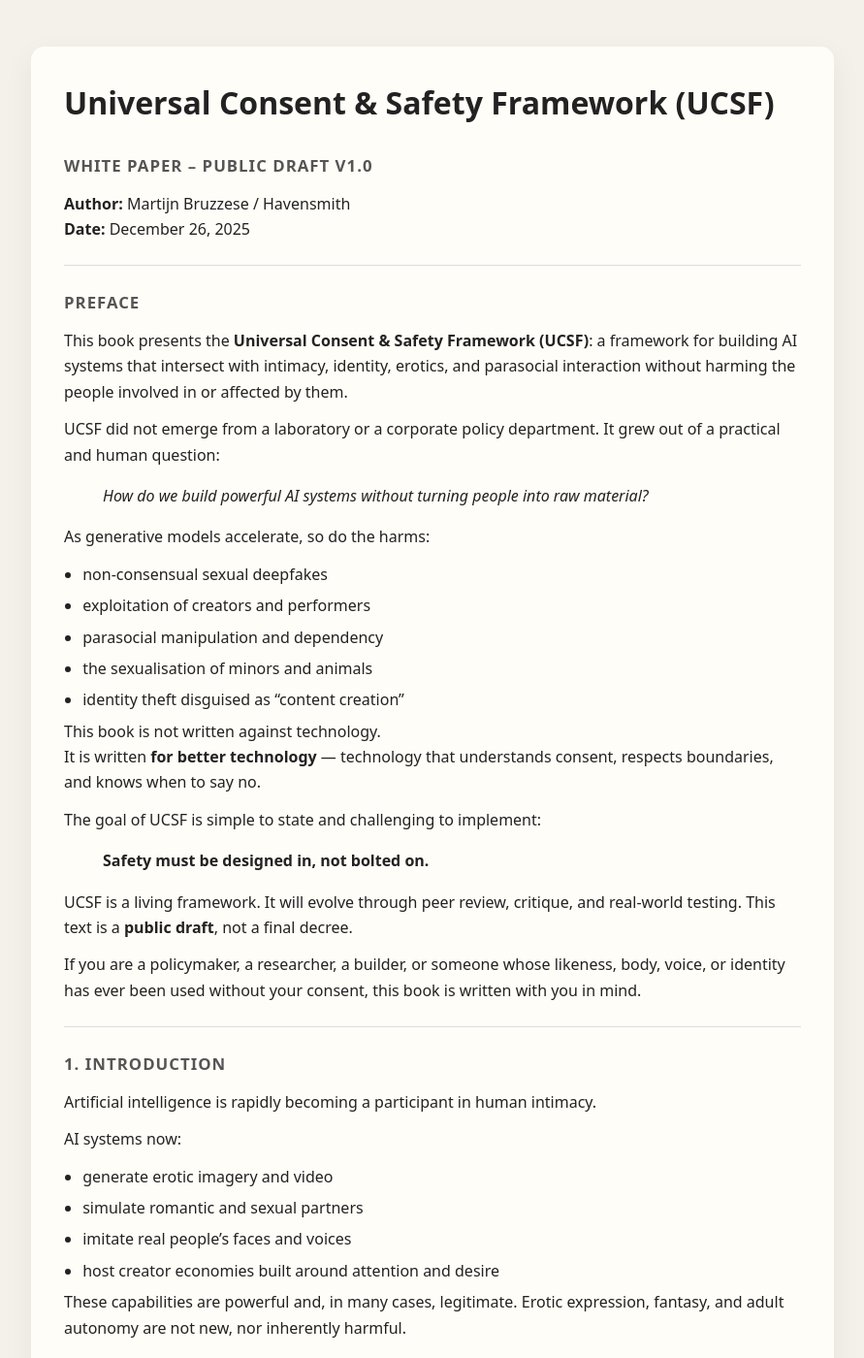
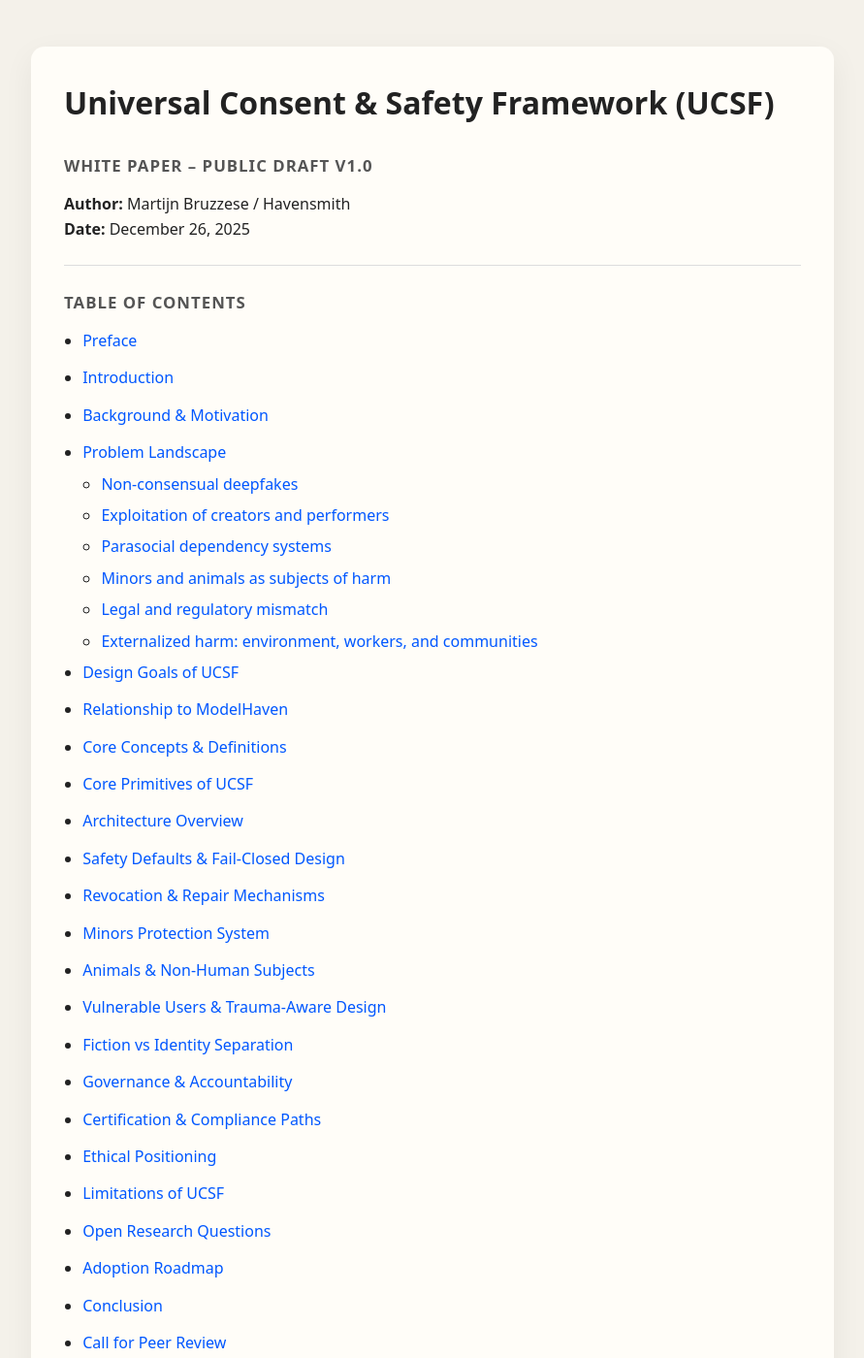
Before and after one commit to MartijnBruzzese/ModelHaven-Studio, a Jekyll site: the page built from UCSF Whitepaper.md, in a window 1280 px wide and 1400 px high. Shown: the whole window at 97% size, without its empty margins (194-1085 px from the left). Built offline with Jekyll 4.4.1, drawn with Linux system fonts in a browser that asks for light colours; our own code applies the rules of GitHub Pages for plain Markdown files; some of the changed text lies outside the part shown.

Commit message:
Update UCSF Whitepaper.md

```diff
--- a/UCSF Whitepaper.md
+++ b/UCSF Whitepaper.md
@@ -9,6 +9,64 @@
 **Date:** December 26, 2025
 
 ---
+## Table of Contents
+
+- [Preface](#preface)
+
+- [Introduction](#1-introduction)
+
+- [Background & Motivation](#2-background--motivation)
+
+- [Problem Landscape](#3-problem-landscape)
+  - [Non-consensual deepfakes](#31-non-consensual-deepfakes)
+  - [Exploitation of creators and performers](#32-exploitation-of-creators-and-performers)
+  - [Parasocial dependency systems](#33-parasocial-dependency-systems)
+  - [Minors and animals as subjects of harm](#34-minors-and-animals-as-subjects-of-harm)
+  - [Legal and regulatory mismatch](#35-legal-and-regulatory-mismatch)
+  - [Externalized harm: environment, workers, and communities](#36-externalized-harm-environment-workers-and-local-communities)
+
+- [Design Goals of UCSF](#4-design-goals-of-ucsf)
+
+- [Relationship to ModelHaven](#5-relationship-to-modelhaven)
+
+- [Core Concepts & Definitions](#6-core-concepts--definitions)
+
+- [Core Primitives of UCSF](#7-core-primitives-of-ucsf)
+
+- [Architecture Overview](#8-architecture-overview)
+
+- [Safety Defaults & Fail-Closed Design](#9-safety-defaults--fail-closed-design)
+
+- [Revocation & Repair Mechanisms](#10-revocation--repair-mechanisms)
+
+- [Minors Protection System](#11-minors-protection-system)
+
+- [Animals & Non-Human Subjects](#12-animals--non-human-subjects)
+
+- [Vulnerable Users & Trauma-Aware Design](#13-vulnerable-users--trauma-aware-design)
+
+- [Fiction vs Identity Separation](#14-fiction-vs-identity-separation)
+
+- [Governance & Accountability](#15-governance--accountability)
+
+- [Certification & Compliance Paths](#16-certification--compliance-paths)
+
+- [Ethical Positioning](#17-ethical-positioning)
+
+- [Limitations of UCSF](#18-limitations-of-ucsf)
+
+- [Open Research Questions](#19-open-research-questions)
+
+- [Adoption Roadmap](#20-adoption-roadmap)
+
+- [Conclusion](#21-conclusion)
+
+- [Call for Peer Review](#22-call-for-peer-review)
+
+- [Acknowledgements](#acknowledgements)
+  - [Authorship & Method Note](#authorship--method-note)
+  - [Copyright & License](#copyright--license)
+
 
 ## Preface
 
```
